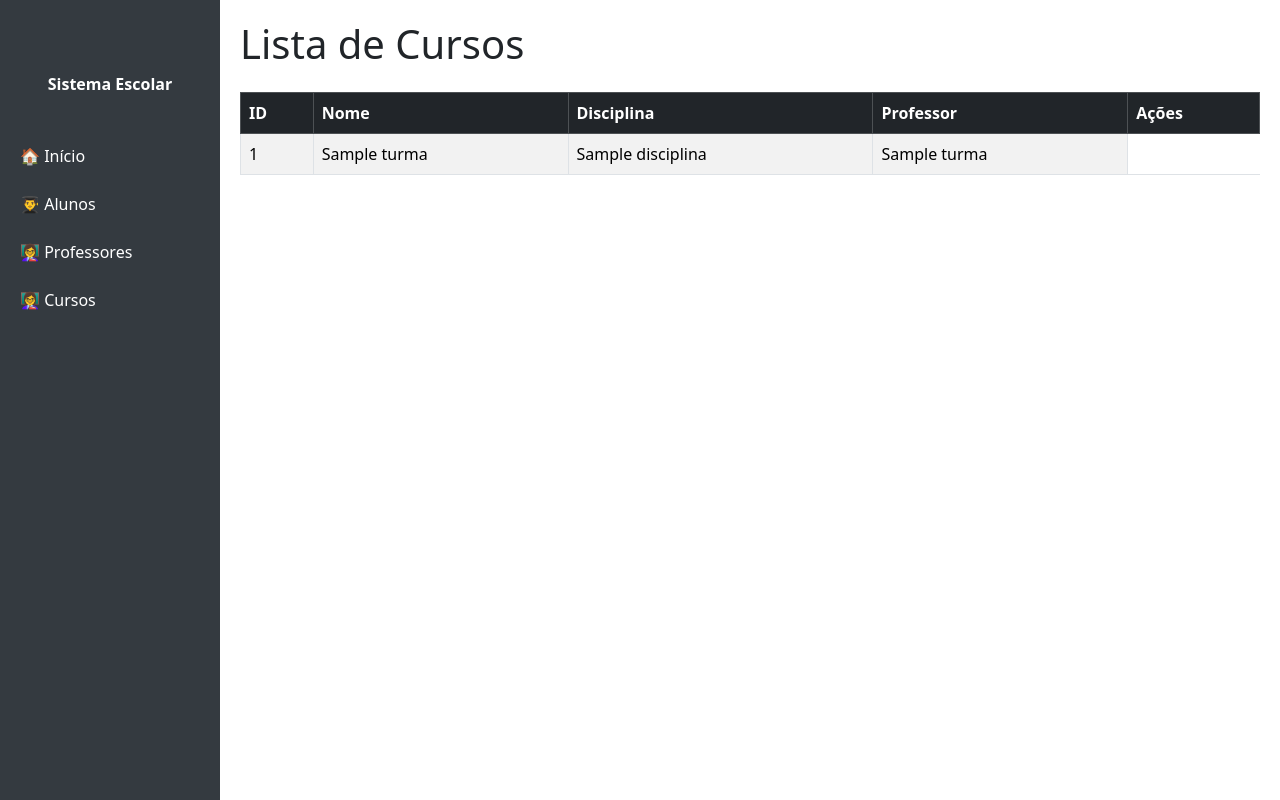
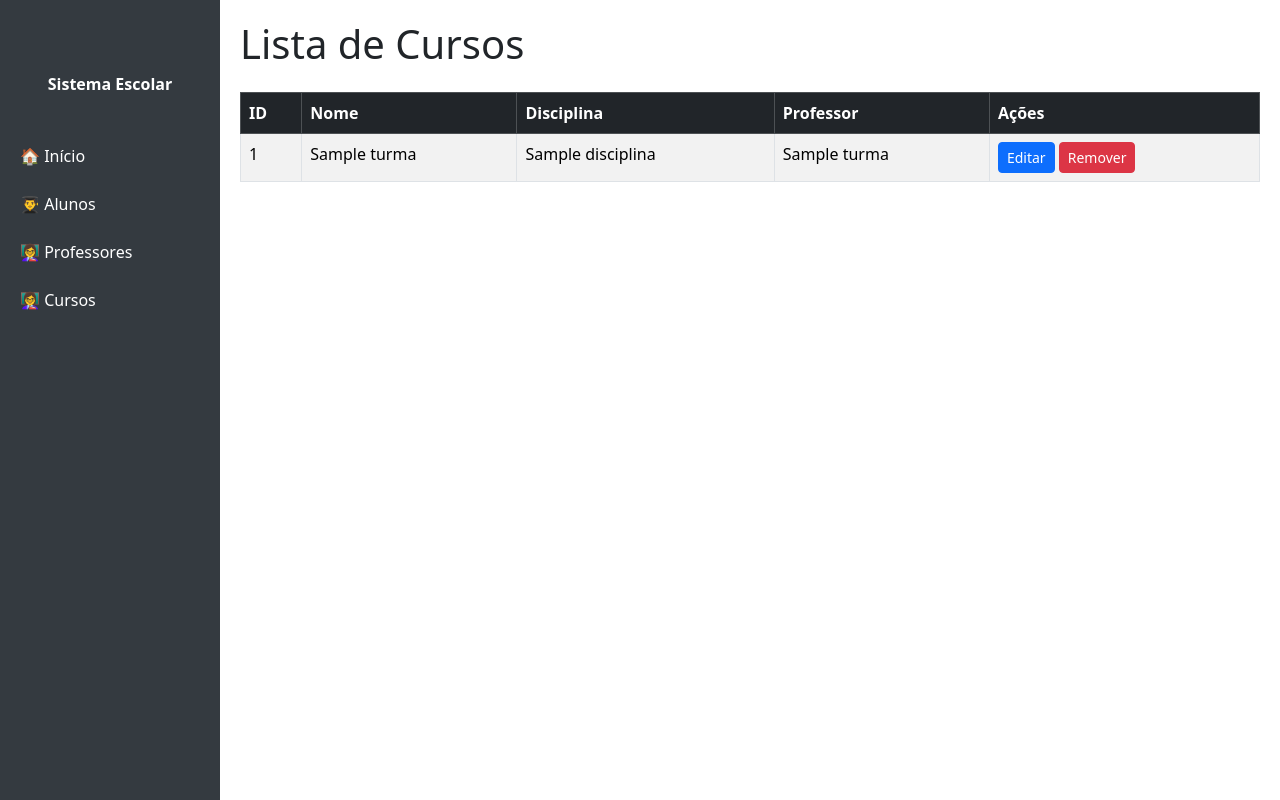
Before and after one commit to Anoxi-IFPI/banco_escola, a Flask app: page /curso in a window 1280 px wide. Run offline with Flask 3, Linux system fonts and the light colour scheme; a database or web service that is not in the repository returns one stand-in record (values such as "Sample title"); some libraries are stand-ins or nearby versions.

Commit message:
Adicionando botões

```diff
--- a/templates/aluno/listar.html
+++ b/templates/aluno/listar.html
@@ -26,7 +26,9 @@
             <td>{{ item[2] }}</td>
             <td>{{ item[3] }}</td>
             <td>
-
+            <a href="/aluno/editar/3{{ item[0] }}" class="btn btn-primary btn-sm">Editar</a>
+            <a href="/aluno/remover/3{{ item[0] }}" class="btn btn-danger btn-sm"
+             onclick="return confirm('Tem certeza que deseja remover este registro 3?');">Remover</a>
             </td>
         </tr>
         {% endfor %}
--- a/templates/curso/listar.html
+++ b/templates/curso/listar.html
@@ -25,7 +25,10 @@
             <td>{{ item[1] }}</td>
             <td>{{ item[2] }}</td>
             <td>{{ item[3] }}</td>
-
+            <td>
+            <a href="/aluno/editar/3{{ item[0] }}" class="btn btn-primary btn-sm">Editar</a>
+            <a href="/aluno/remover/3{{ item[0] }}" class="btn btn-danger btn-sm"
+             onclick="return confirm('Tem certeza que deseja remover este registro 3?');">Remover</a>
             </td>
         </tr>
         {% endfor %}
--- a/templates/professor/listar.html
+++ b/templates/professor/listar.html
@@ -24,7 +24,9 @@
             <td>{{ item[1] }}</td>
             <td>{{ item[2] }}</td>
             <td>
-
+            <a href="/aluno/editar/3{{ item[0] }}" class="btn btn-primary btn-sm">Editar</a>
+            <a href="/aluno/remover/3{{ item[0] }}" class="btn btn-danger btn-sm"
+             onclick="return confirm('Tem certeza que deseja remover este registro 3?');">Remover</a>
             </td>
         </tr>
         {% endfor %}
```
